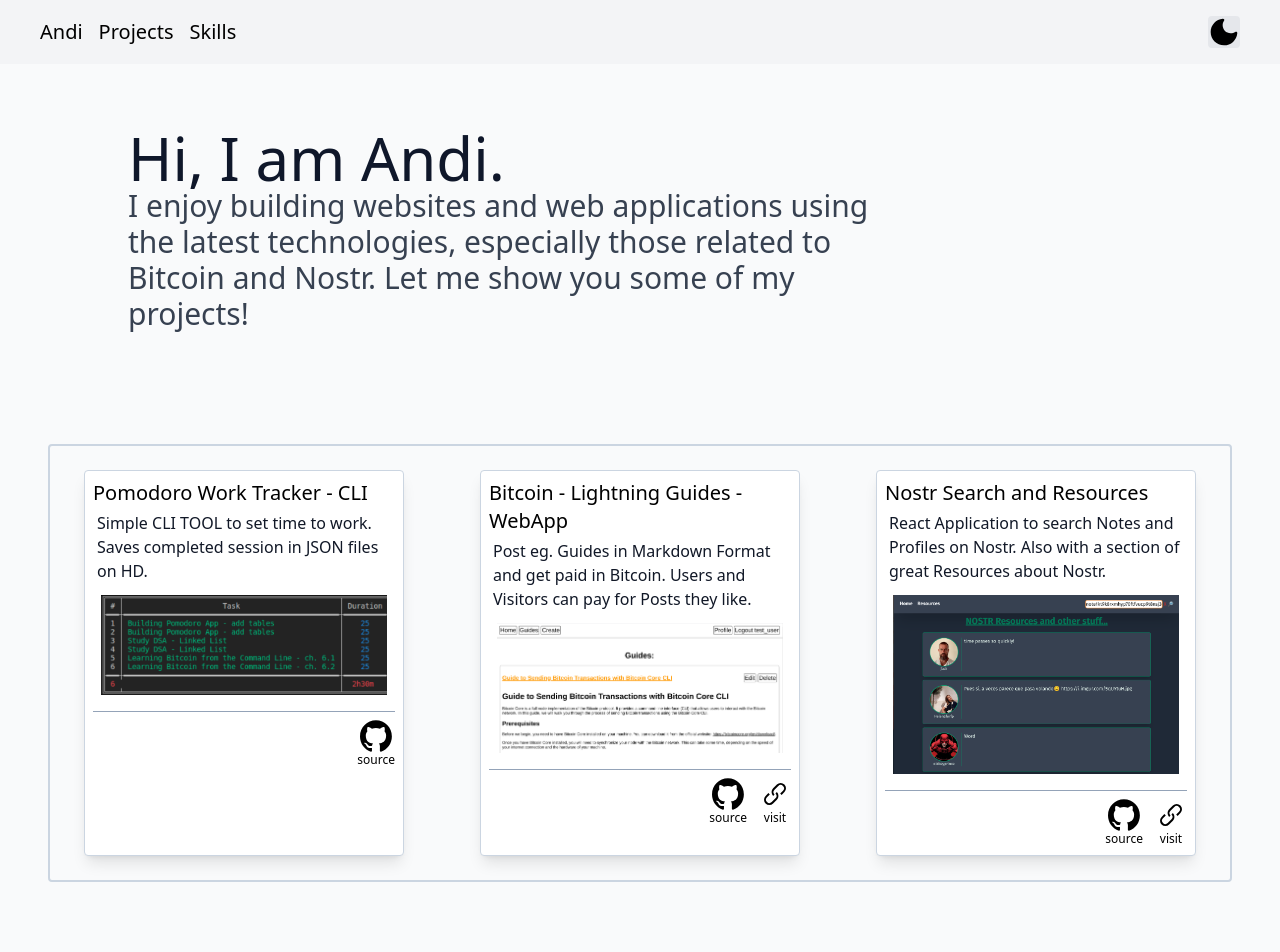
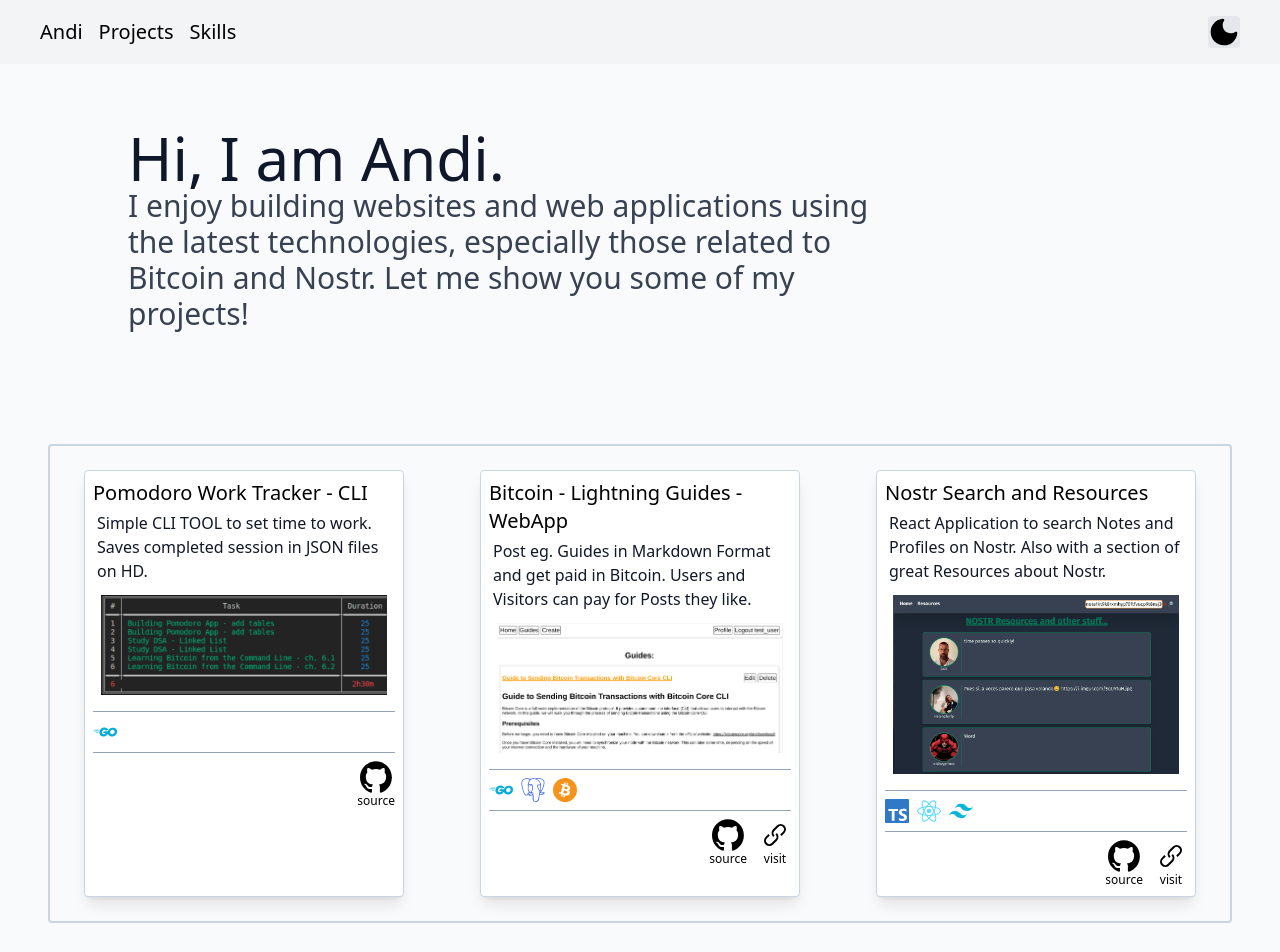
Before and after one commit to And1x/portfolio, a React (Vite) app: page / in a window 1280 px wide. Shown: the top 952 px of the page. Built offline with nearby package versions, Linux system fonts and the light colour scheme.

Commit message:
dynamic icons on card

```diff
--- a/src/assets/projects.tsx
+++ b/src/assets/projects.tsx
@@ -21,7 +21,7 @@ const projetcList: Project[] = [
       url: "/src/assets/preview_project_blnguides_1.png",
       alt: "Preview Project BLN Guides",
     },
-    tech: ["go, postgresql, bitcoin"],
+    tech: ["go", "postgresql", "bitcoin"],
     github: "https://github.com/And1x/bln-guides",
     website: "https://bln-guides.onrender.com",
   },
@@ -33,7 +33,7 @@ const projetcList: Project[] = [
       url: "/src/assets/preview_project_nostreact_1.png",
       alt: "Preview Project Nostreact",
     },
-    tech: ["typescript, react, tailwindcss"],
+    tech: ["typescript", "react", "tailwind"],
     github: "https://github.com/And1x/nostreact",
     website: "https://nostreact.vercel.app/",
   },
--- /dev/null
+++ b/src/components/ListTechIcons.tsx
@@ -0,0 +1,138 @@
+import { ReactComponent as JsIcon } from "/src/assets/icons/javascript.svg";
+import { ReactComponent as TsIcon } from "/src/assets/icons/typescript.svg";
+import { ReactComponent as HTML5Icon } from "/src/assets/icons/html5.svg";
+import { ReactComponent as CSS3Icon } from "/src/assets/icons/css3.svg";
+import { ReactComponent as GoIcon } from "/src/assets/icons/go.svg";
+import { ReactComponent as PostgresqlIcon } from "/src/assets/icons/postgresql.svg";
+import { ReactComponent as TailwindIcon } from "/src/assets/icons/tailwindcss.svg";
+import { ReactComponent as ReactIcon } from "/src/assets/icons/react.svg";
+import { ReactComponent as GitIcon } from "/src/assets/icons/git.svg";
+import { ReactComponent as BashIcon } from "/src/assets/icons/bash.svg";
+import { ReactComponent as BitcoinIcon } from "/src/assets/icons/bitcoin.svg";
+
+export default function ListTechIcons({
+  techList,
+  size,
+  hasTitle,
+}: {
+  techList: string[];
+  size: "4" | "6" | "8" | "10" | "12" | "14";
+  hasTitle: boolean;
+}) {
+  const iconSize = {
+    "4": "w-4 h-4",
+    "6": "w-6 h-6",
+    "8": "w-8 h-8",
+    "10": "w-10 h-10",
+    "12": "w-12 h-12",
+    "14": "w-14 h-14",
+  };
+
+  const listIcons = techList.map((name) => {
+    switch (name) {
+      case "typescript":
+        return (
+          <div className="flex flex-col items-center">
+            <TsIcon
+              className={`${iconSize[size]} fill-[#3178C6] dark:fill-white`}
+            />
+            {hasTitle ? <span className="text-xs">Typescript</span> : null}
+          </div>
+        );
+      case "javascript":
+        return (
+          <div className="flex flex-col items-center">
+            <JsIcon
+              className={`${iconSize[size]} fill-[#F7DF1E] dark:fill-white bg-black dark:bg-inherit`}
+            />
+            {hasTitle ? <span className="text-xs">Javascript</span> : null}
+          </div>
+        );
+      case "html5":
+        return (
+          <div className="flex flex-col items-center">
+            <HTML5Icon
+              className={`${iconSize[size]} fill-[#E34F26] dark:fill-white`}
+            />
+            {hasTitle ? <span className="text-xs">HTML5</span> : null}
+          </div>
+        );
+      case "css3":
+        return (
+          <div className="flex flex-col items-center">
+            <CSS3Icon
+              className={`${iconSize[size]} fill-[#1572B6] dark:fill-white`}
+            />
+            {hasTitle ? <span className="text-xs">CSS3</span> : null}
+          </div>
+        );
+      case "go":
+        return (
+          <div className="flex flex-col items-center">
+            <GoIcon
+              className={`${iconSize[size]} fill-[#00ADD8] dark:fill-white`}
+            />
+            {hasTitle ? <span className="text-xs">Go</span> : null}
+          </div>
+        );
+      case "postgresql":
+        return (
+          <div className="flex flex-col items-center">
+            <PostgresqlIcon
+              className={`${iconSize[size]} fill-[#4169E1] dark:fill-white `}
+            />
+            {hasTitle ? <span className="text-xs">PostgreSQL</span> : null}
+          </div>
+        );
+      case "tailwind":
+        return (
+          <div className="flex flex-col items-center">
+            <TailwindIcon
+              className={`${iconSize[size]} fill-[#06B6D4] dark:fill-white`}
+            />
+            {hasTitle ? <span className="text-xs">Tailwind</span> : null}
+          </div>
+        );
+      case "react":
+        return (
+          <div className="flex flex-col items-center">
+            <ReactIcon
+              className={`${iconSize[size]} fill-[#61DAFB] dark:fill-white`}
+            />
+            {hasTitle ? <span className="text-xs">React</span> : null}
+          </div>
+        );
+      case "git":
+        return (
+          <div className="flex flex-col items-center">
+            <GitIcon
+              className={`${iconSize[size]} fill-[#F05032] dark:fill-white`}
+            />
+            {hasTitle ? <span className="text-xs">Git</span> : null}
+          </div>
+        );
+      case "bash":
+        return (
+          <div className="flex flex-col items-center">
+            <BashIcon
+              className={`${iconSize[size]} fill-[#373737] dark:fill-white`}
+            />
+            {hasTitle ? <span className="text-xs">Bash</span> : null}
+          </div>
+        );
+      case "bitcoin":
+        return (
+          <div className="flex flex-col items-center">
+            <BitcoinIcon
+              className={`${iconSize[size]} fill-[#F7931A] dark:fill-white`}
+            />
+            {hasTitle ? <span className="text-xs">Bitcoin</span> : null}
+          </div>
+        );
+      default:
+        return <></>;
+    }
+  });
+
+  return <>{listIcons}</>;
+}
--- a/src/components/ProjectCard.tsx
+++ b/src/components/ProjectCard.tsx
@@ -1,5 +1,6 @@
 import { ReactComponent as GithubIcon } from "/src/assets/icons/github.svg";
 import { ReactComponent as LinkIcon } from "/src/assets/icons/link.svg";
+import ListTechIcons from "./ListTechIcons";
 
 export default function ProjectCard({ project }: { project: Project }) {
   const projectId = project.title.replace(" ", "-");
@@ -20,6 +21,12 @@ export default function ProjectCard({ project }: { project: Project }) {
               document.getElementById(projectId)?.requestFullscreen();
             }}
           />
+        </div>
+      </div>
+
+      <div className="border-b py-2 border-b-slate-400  dark:border-b-orange-400">
+        <div className="flex gap-2">
+          <ListTechIcons techList={project.tech} size={"6"} hasTitle={false} />
         </div>
       </div>
 
```
